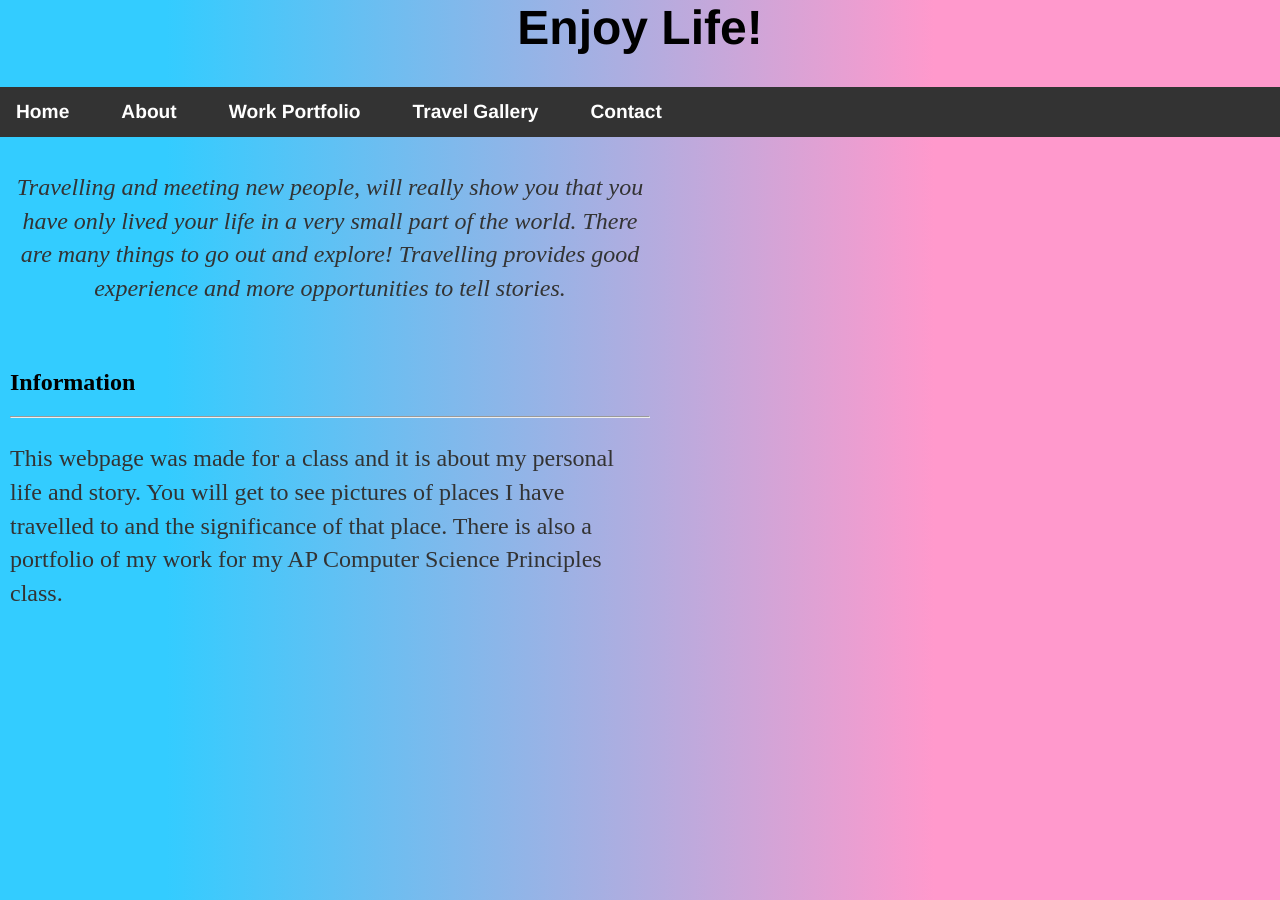
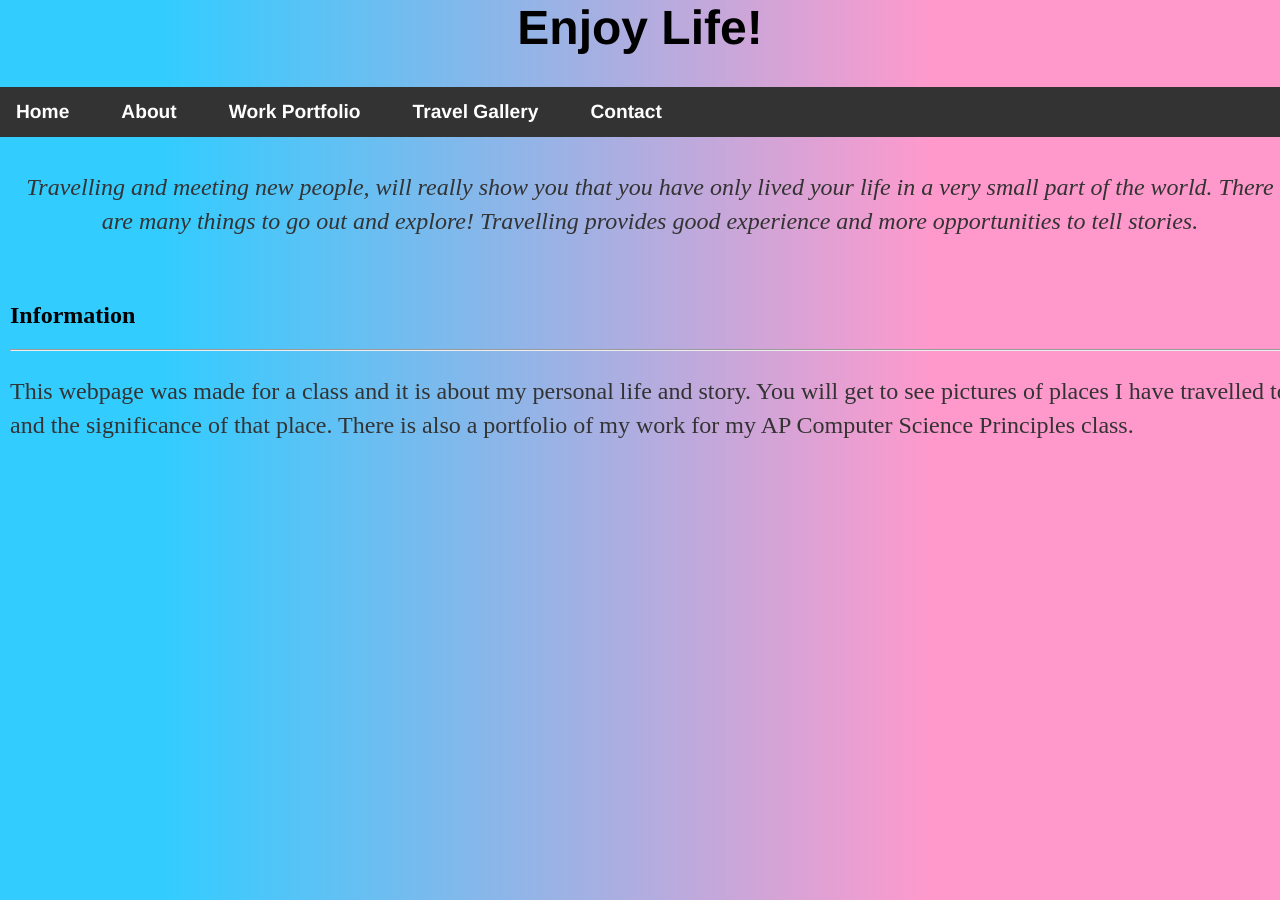
Before and after one commit to CNakano7/CNakano7.github.io, a Jekyll site: the page index.html, which Jekyll copies as it is, in a window 1280 px wide. Built offline with Jekyll 4.4.1, drawn with Linux system fonts in a browser that asks for light colours.

Commit message:
Update index.html

```diff
--- a/index.html
+++ b/index.html
@@ -32,12 +32,12 @@
 
 /* Left column */
 .column.side {
-  width: 50%;
+  width: 100%;
 }
 
 /* Middle column */
 .column.middle {
-  width: 50%;
+  width: 100%;
 }
 
 /* Clear floats after the columns */
```
